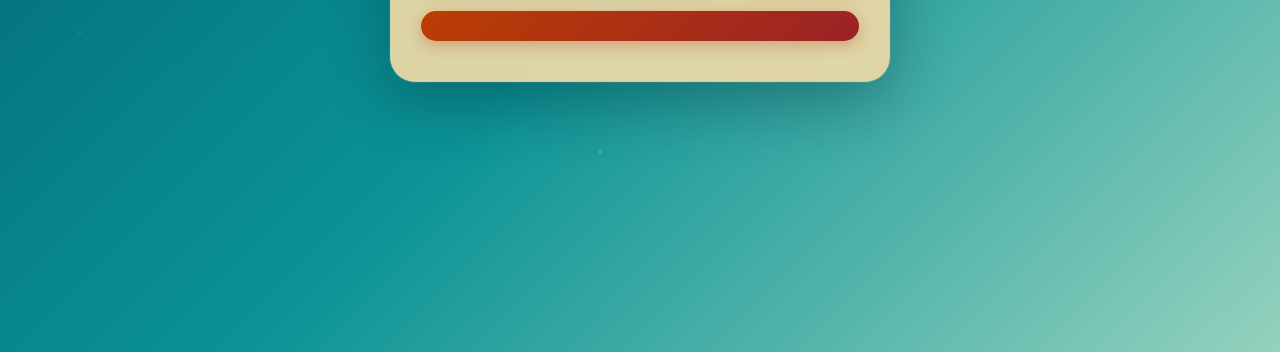
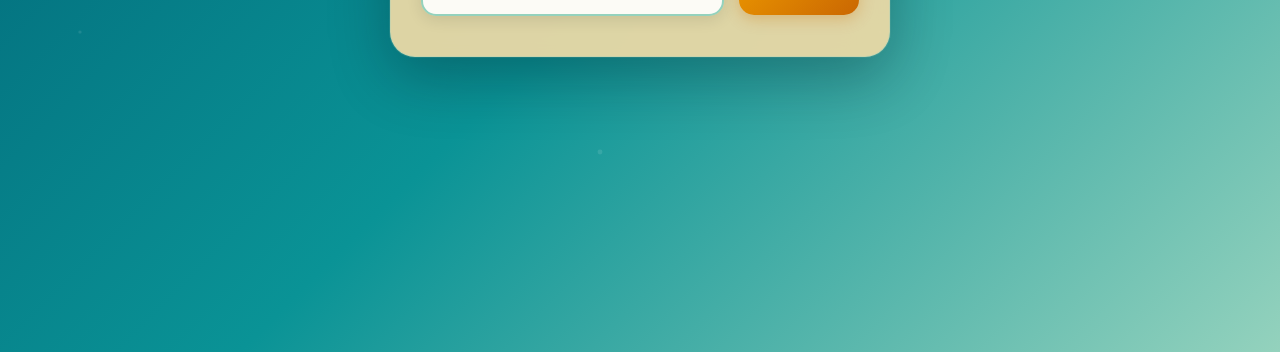
Before and after one commit to agrim-git-hub/Dictionary, a plain HTML site: page index.html in a window 1280 px wide. Shown: the part 448-800 px from the top of the page. Drawn offline with Linux system fonts and the light colour scheme.

Commit message:
fixed orange bar error

```diff
--- a/index.html
+++ b/index.html
@@ -21,7 +21,7 @@
                 </svg>
             </button>
         </form>
-        <p class="errTxt">
+        <p class="errTxt"></p>
         <div class="word-details">
             <div class="word-info">
                 <div class="word-txt">
@@ -59,7 +59,6 @@
             </div>
 
         </div>
-        </p>
     </div>
     <script>
         const searchBox = document.getElementById("search-box");
```
